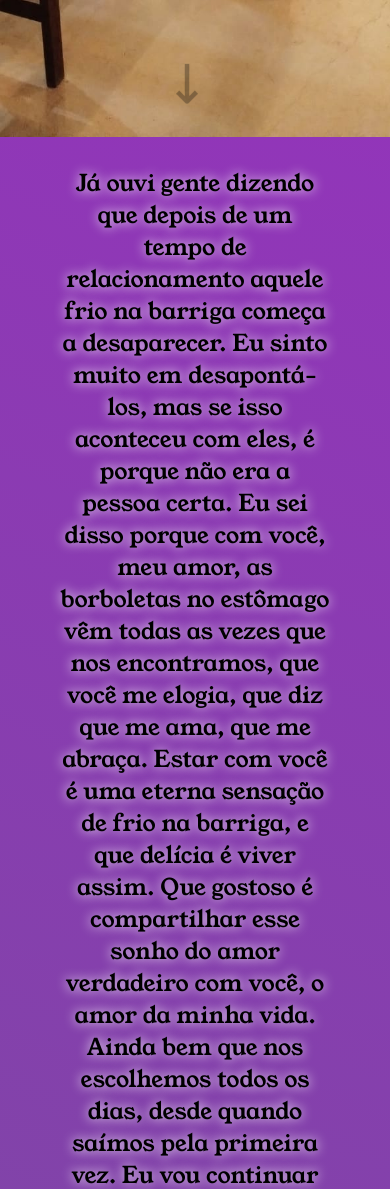
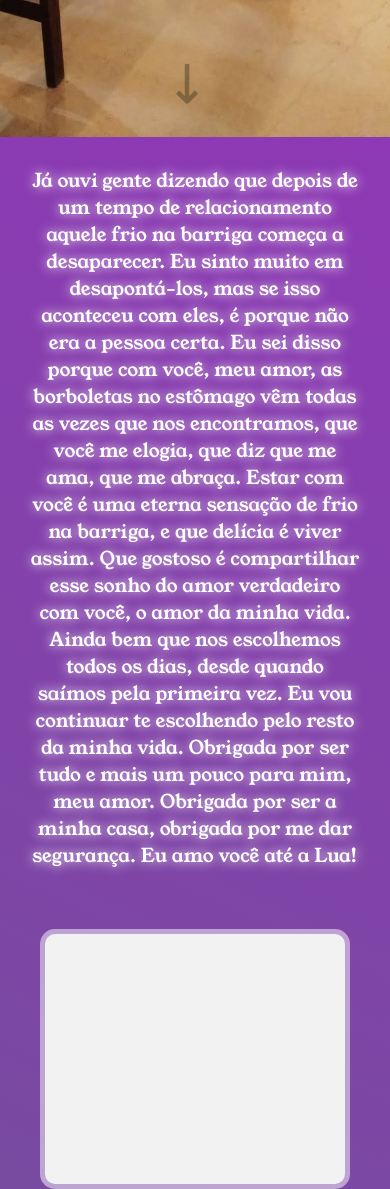
Before and after one commit to pk-hue/birthday-project, a plain HTML site: page index.html in a window 390 px wide. Shown: the part 780-1969 px from the top of the page. Drawn offline with Linux system fonts and the light colour scheme.

Commit message:
adicionado ajuste nas cores dos textos e tamanho dos cards

```diff
--- a/src/css/style.css
+++ b/src/css/style.css
@@ -125,8 +125,9 @@
     }
 
     .section p{
-        font-size: 23px;
-        padding: 3rem 6rem;
+        font-size: 19px;
+        padding: 3rem 3rem;
+        color: #ffffff;
         text-shadow: 0 0 12px #ffffff;
     }
 
@@ -139,8 +140,8 @@
     }
 
     .card {
-        width: 400px;
-        height: 300px;
+        width: 300px;
+        height: 250px;
         background-color: #f2f2f2;
         border-radius: 10px;
         display: flex;
```
